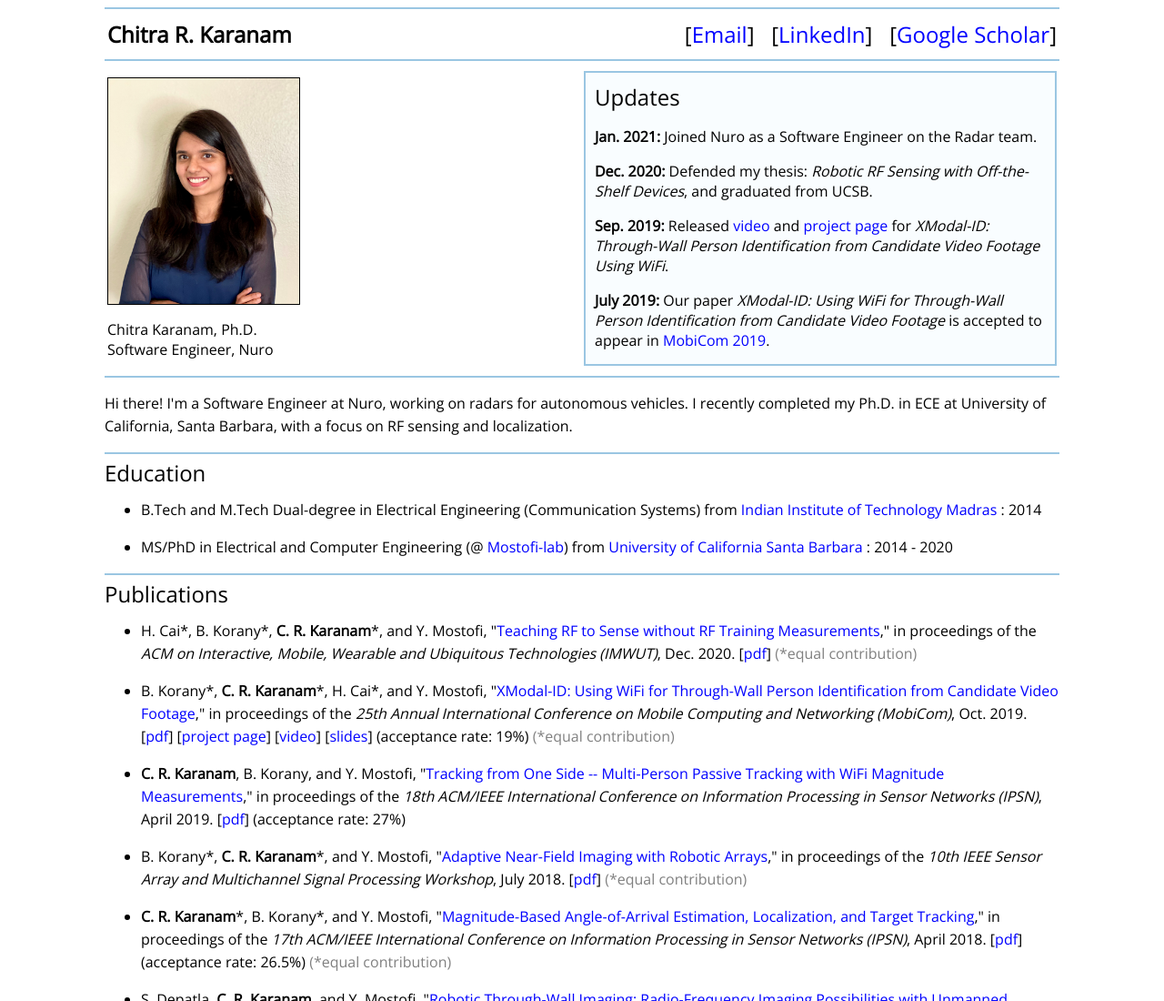
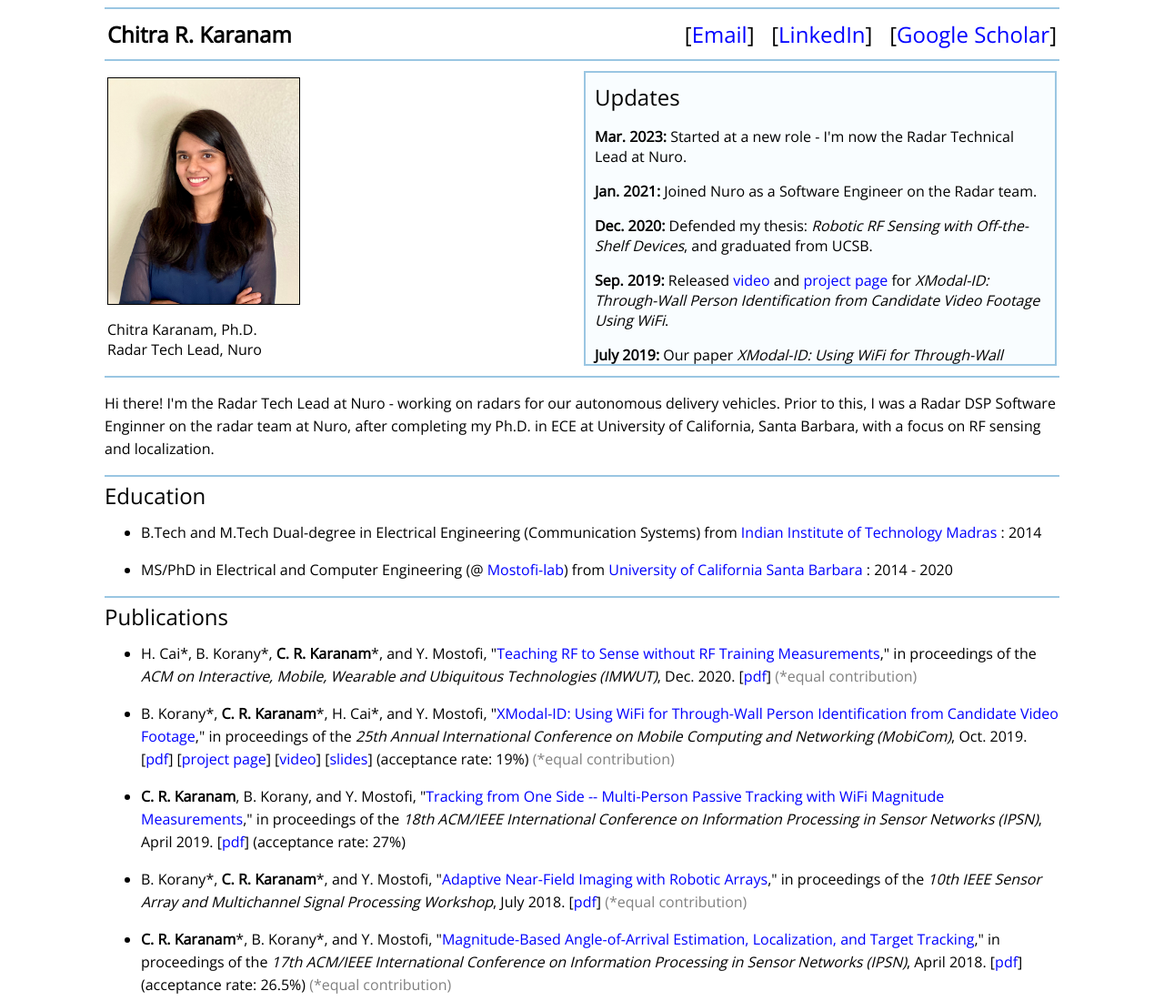
Before and after one commit to crkaranam/crkaranam.github.io, a plain HTML site: page index.html in a window 1280 px wide. Shown: the top 1100 px of the page at 91% size. Drawn offline with nearby package versions, Linux system fonts and the light colour scheme.

Commit message:
Work updates

```diff
--- a/index.html
+++ b/index.html
@@ -34,13 +34,15 @@
 <br>
 <p>Chitra Karanam, Ph.D.
 <br>
-Software Engineer, Nuro</p>
+Radar Tech Lead, Nuro</p>
 
 </td>
 
 <td height="300" width="50%">
   <div style="height:300px;border:2px solid #9AC6E2;overflow:auto;padding:10px; background-color:#F9FDFF;">
     <font size="5pt">Updates</font>
+    <p><strong>Mar. 2023:</strong> Started at a new role - I'm now the Radar Technical Lead at Nuro.</p>
+
     <p><strong>Jan. 2021:</strong> Joined Nuro as a Software Engineer on the Radar team.</p>
 
     <p><strong>Dec. 2020:</strong> Defended my thesis: <i>Robotic RF Sensing with Off-the-Shelf Devices</i>, and graduated from UCSB.</p>
@@ -94,7 +96,7 @@ Software Engineer, Nuro</p>
 
 
 <hr>
-<p>Hi there! I'm a Software Engineer at Nuro, working on radars for autonomous vehicles. I recently completed my Ph.D. in ECE at University of California, Santa Barbara, with a focus on RF sensing and localization.</p>
+<p>Hi there! I'm the Radar Tech Lead at Nuro - working on radars for our autonomous delivery vehicles. Prior to this, I was a Radar DSP Software Enginner on the radar team at Nuro, after completing my Ph.D. in ECE at University of California, Santa Barbara, with a focus on RF sensing and localization.</p>
 
 
 <hr>
```
